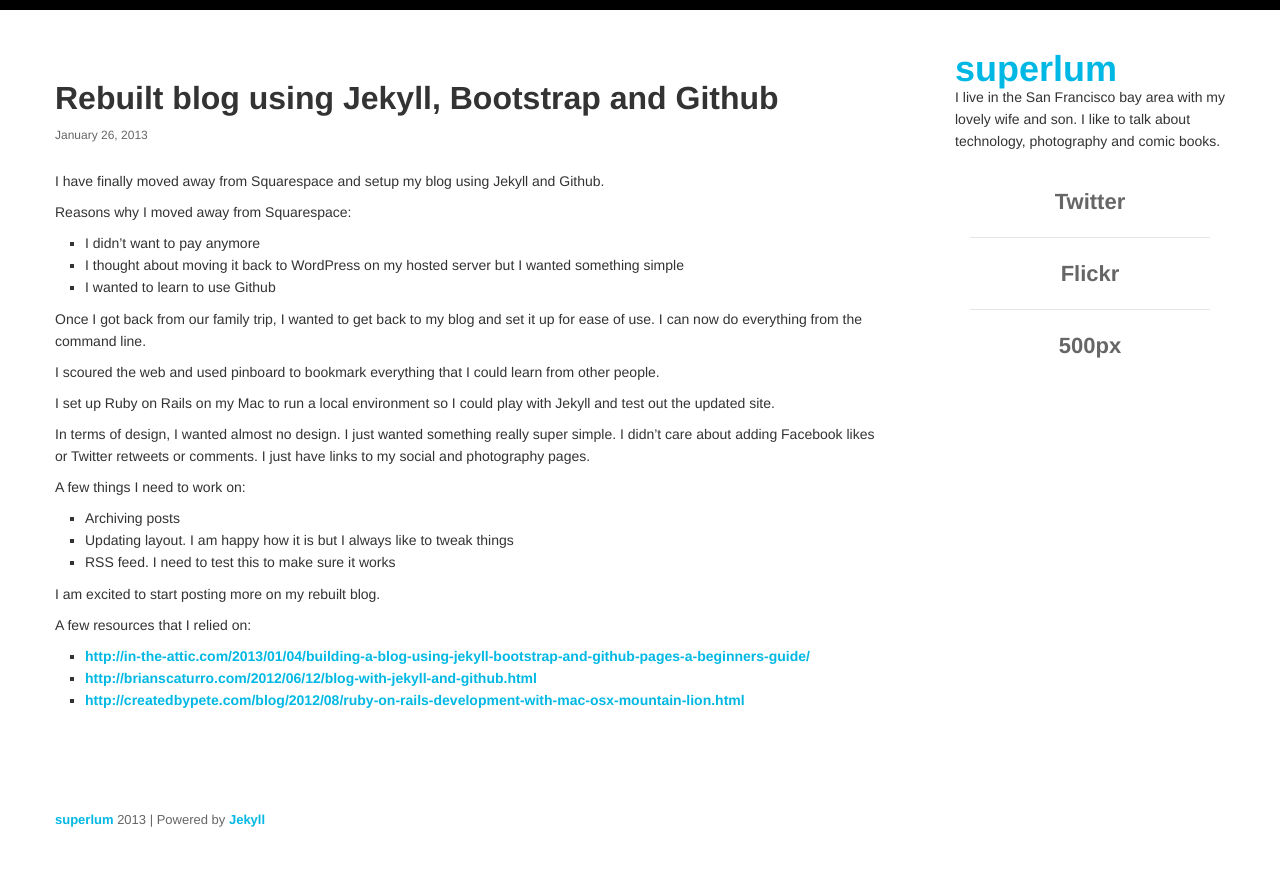
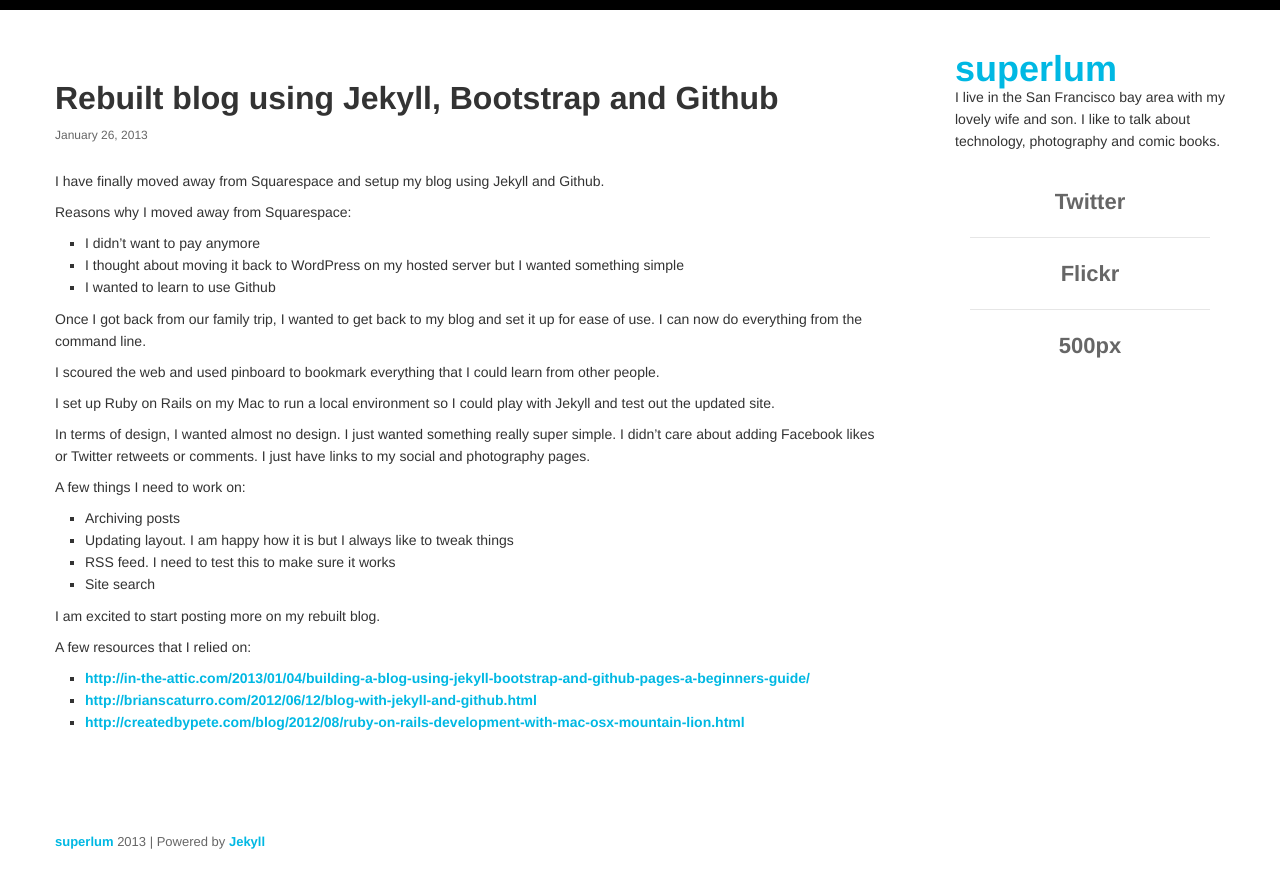
Before and after one commit to superlum/superlum.github.com, a Jekyll site: the page built from _posts/2013-1-26-rebuild-blog-with-jekyll.md, in a window 1280 px wide. Shown: the top 888 px of the page. Built offline with Jekyll 4.4.1, drawn with Linux system fonts in a browser that asks for light colours; nearby versions of some CDN libraries.

Commit message:
Updated post

```diff
--- a/_posts/2013-1-26-rebuild-blog-with-jekyll.md
+++ b/_posts/2013-1-26-rebuild-blog-with-jekyll.md
@@ -22,6 +22,7 @@
 - Archiving posts
 - Updating layout. I am happy how it is but I always like to tweak things
 - RSS feed. I need to test this to make sure it works
+- Site search
 
 I am excited to start posting more on my rebuilt blog.
 
```
